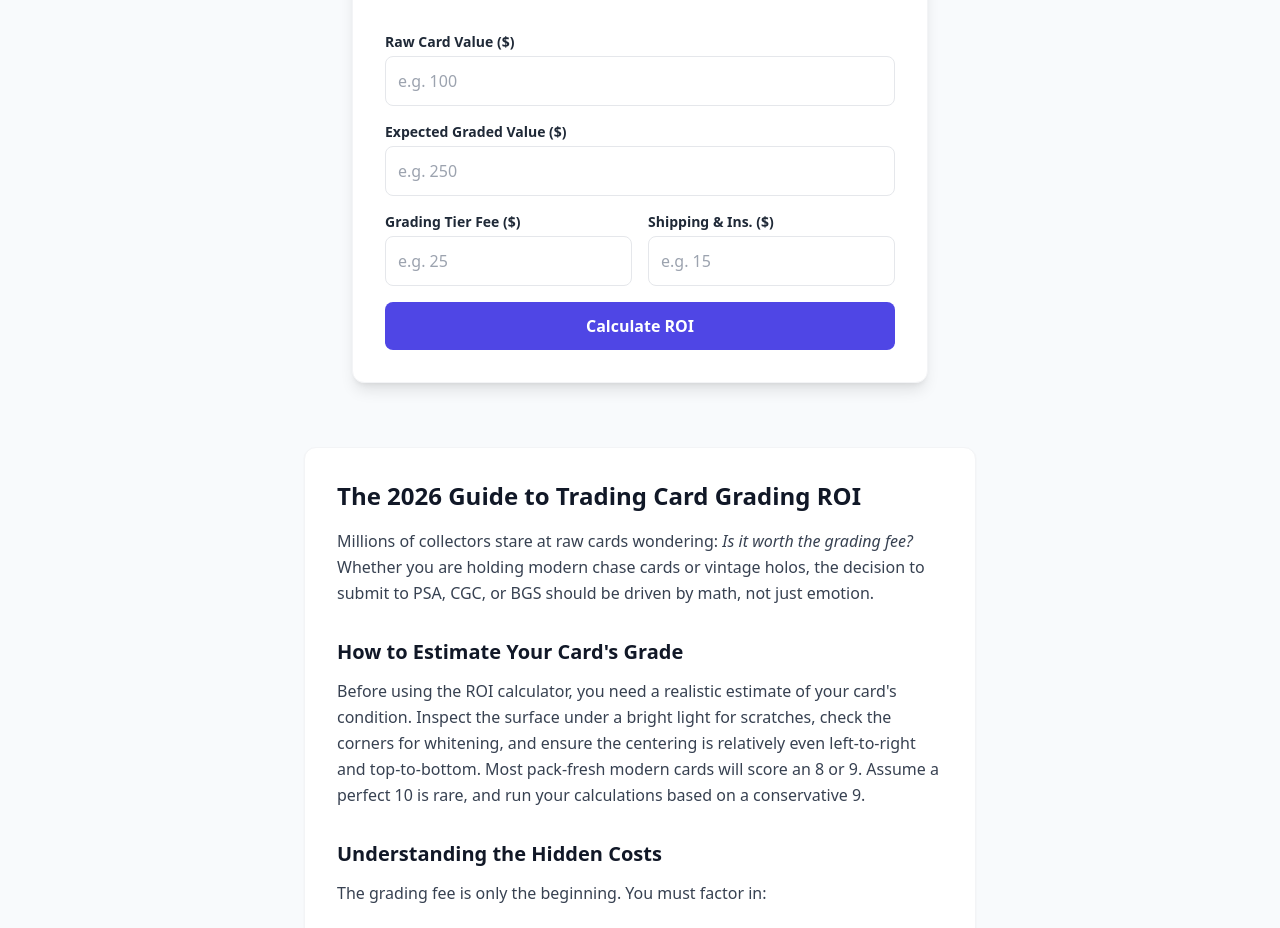
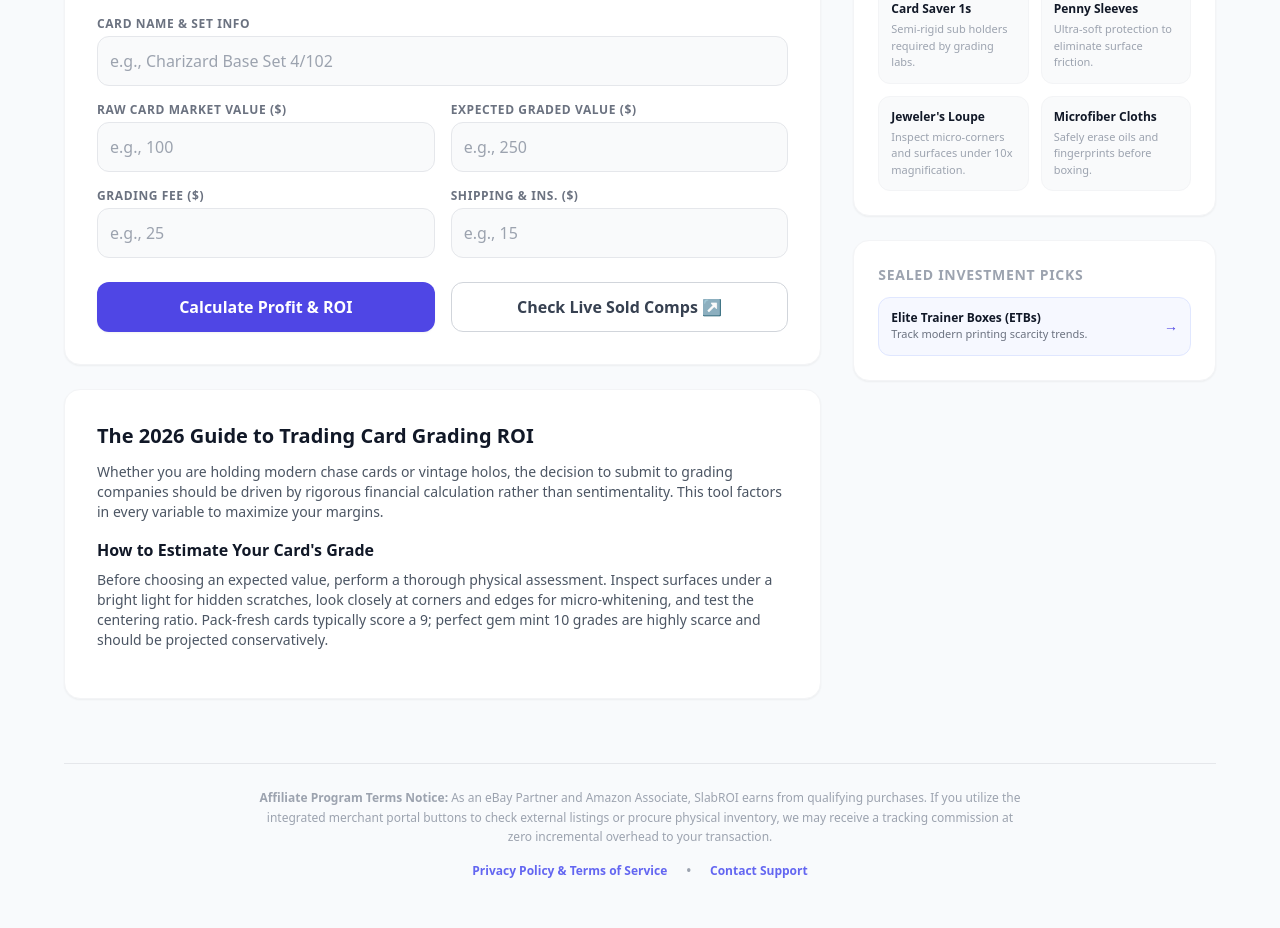
Before and after one commit to theslabroi/card-calculator, a plain HTML site: page index.html in a window 1280 px wide. Shown: the part 165-1093 px from the top of the page. Drawn offline with nearby package versions, Linux system fonts and the light colour scheme.

Commit message:
Update index.html

```diff
--- a/index.html
+++ b/index.html
@@ -3,107 +3,158 @@
 <head>
     <meta charset="UTF-8">
     <meta name="viewport" content="width=device-width, initial-scale=1.0">
-    <title>SlabROI | Trading Card Grading Calculator</title>
+    <title>SlabROI | Trading Card Grading Calculator & ROI Tool</title>
     <script src="https://cdn.tailwindcss.com"></script>
     <style>
         body { background-color: #f8fafc; }
     </style>
 </head>
-<body class="p-4 md:p-8 font-sans text-gray-800">
+<body class="p-3 md:p-8 font-sans text-gray-800">
 
-    <!-- Calculator Section -->
-    <div class="max-w-xl mx-auto bg-white p-8 rounded-xl shadow-lg border border-gray-100 mt-8">
-        <h1 class="text-3xl font-bold text-center text-indigo-600 mb-2">Grade or Hold?</h1>
-        <p class="text-center text-gray-500 mb-8">Calculate your true ROI before sending cards to PSA, CGC, or BGS.</p>
+    <div class="max-w-6xl mx-auto grid grid-cols-1 lg:grid-cols-3 gap-8 mt-4 md:mt-8">
+
+        <div class="lg:col-span-2 space-y-6">
+            <div class="bg-white p-6 md:p-8 rounded-2xl shadow-sm border border-gray-100">
+                <h1 class="text-3xl font-extrabold text-indigo-600 mb-1 tracking-tight">Grade or Hold?</h1>
+                <p class="text-gray-500 text-sm mb-6">Analyze grading fees, shipping overhead, and market comps instantly.</p>
 
                 <div class="space-y-4">
                     <div>
-                <label class="block text-sm font-semibold mb-1">Raw Card Value ($)</label>
-                <input type="number" id="rawVal" class="w-full p-3 border rounded-lg focus:ring-2 focus:ring-indigo-500 outline-none" placeholder="e.g. 100">
+                        <label class="block text-xs font-bold uppercase tracking-wider text-gray-500 mb-1">Card Name & Set Info</label>
+                        <input type="text" id="cardName" class="w-full p-3 bg-gray-50 border border-gray-200 rounded-xl focus:bg-white focus:ring-2 focus:ring-indigo-500 focus:border-indigo-500 outline-none transition-all" placeholder="e.g., Charizard Base Set 4/102">
+                    </div>
+
+                    <div class="grid grid-cols-1 md:grid-cols-2 gap-4">
+                        <div>
+                            <label class="block text-xs font-bold uppercase tracking-wider text-gray-500 mb-1">Raw Card Market Value ($)</label>
+                            <input type="number" id="rawVal" class="w-full p-3 bg-gray-50 border border-gray-200 rounded-xl focus:bg-white focus:ring-2 focus:ring-indigo-500 outline-none transition-all" placeholder="e.g., 100">
                         </div>
                         <div>
-                <label class="block text-sm font-semibold mb-1">Expected Graded Value ($)</label>
-                <input type="number" id="gradedVal" class="w-full p-3 border rounded-lg focus:ring-2 focus:ring-indigo-500 outline-none" placeholder="e.g. 250">
+                            <label class="block text-xs font-bold uppercase tracking-wider text-gray-500 mb-1">Expected Graded Value ($)</label>
+                            <input type="number" id="gradedVal" class="w-full p-3 bg-gray-50 border border-gray-200 rounded-xl focus:bg-white focus:ring-2 focus:ring-indigo-500 outline-none transition-all" placeholder="e.g., 250">
                         </div>
+                    </div>
+
                     <div class="grid grid-cols-2 gap-4">
                         <div>
-                    <label class="block text-sm font-semibold mb-1">Grading Tier Fee ($)</label>
-                    <input type="number" id="gradeFee" class="w-full p-3 border rounded-lg focus:ring-2 focus:ring-indigo-500 outline-none" placeholder="e.g. 25">
+                            <label class="block text-xs font-bold uppercase tracking-wider text-gray-500 mb-1">Grading Fee ($)</label>
+                            <input type="number" id="gradeFee" class="w-full p-3 bg-gray-50 border border-gray-200 rounded-xl focus:bg-white focus:ring-2 focus:ring-indigo-500 outline-none transition-all" placeholder="e.g., 25">
                         </div>
                         <div>
-                    <label class="block text-sm font-semibold mb-1">Shipping & Ins. ($)</label>
-                    <input type="number" id="shipFee" class="w-full p-3 border rounded-lg focus:ring-2 focus:ring-indigo-500 outline-none" placeholder="e.g. 15">
+                            <label class="block text-xs font-bold uppercase tracking-wider text-gray-500 mb-1">Shipping & Ins. ($)</label>
+                            <input type="number" id="shipFee" class="w-full p-3 bg-gray-50 border border-gray-200 rounded-xl focus:bg-white focus:ring-2 focus:ring-indigo-500 outline-none transition-all" placeholder="e.g., 15">
                         </div>
                     </div>
-            <button onclick="calculate()" class="w-full mt-4 bg-indigo-600 hover:bg-indigo-700 text-white font-bold py-3 rounded-lg transition-colors">
-                Calculate ROI
+
+                    <div class="grid grid-cols-1 md:grid-cols-2 gap-4 pt-2">
+                        <button onclick="calculate()" class="w-full bg-indigo-600 hover:bg-indigo-700 text-white font-bold py-3 px-4 rounded-xl transition-colors shadow-sm">
+                            Calculate Profit & ROI
+                        </button>
+                        <button onclick="checkEbayComps()" class="w-full bg-white border border-gray-300 hover:bg-gray-50 text-gray-700 font-semibold py-3 px-4 rounded-xl transition-colors flex items-center justify-center gap-2">
+                            Check Live Sold Comps ↗
                         </button>
                     </div>
-
-        <div id="results" class="mt-8 hidden">
-            <div class="p-5 bg-gray-50 rounded-lg border border-gray-200">
-                <div class="flex justify-between mb-2">
-                    <span class="text-gray-600">Total Investment:</span>
-                    <span id="resInvest" class="font-bold"></span>
-                </div>
-                <div class="flex justify-between mb-2">
-                    <span class="text-gray-600">Projected Profit:</span>
-                    <span id="resProfit" class="font-bold"></span>
-                </div>
-                <div class="flex justify-between mb-4">
-                    <span class="text-gray-600">ROI:</span>
-                    <span id="resROI" class="font-bold"></span>
                 </div>
 
-                <div id="verdict" class="text-center font-bold text-lg p-2 rounded text-white mt-4"></div>
+                <div id="results" class="mt-8 pt-6 border-t border-gray-100 hidden">
+                    <div class="grid grid-cols-3 gap-2 text-center mb-6">
+                        <div class="bg-gray-50 p-3 rounded-xl border border-gray-100">
+                            <span class="block text-xs text-gray-400 font-semibold uppercase tracking-wider">Total Cost</span>
+                            <span id="resInvest" class="text-lg font-bold text-gray-900"></span>
+                        </div>
+                        <div class="bg-gray-50 p-3 rounded-xl border border-gray-100">
+                            <span class="block text-xs text-gray-400 font-semibold uppercase tracking-wider">Net Profit</span>
+                            <span id="resProfit" class="text-lg font-bold"></span>
+                        </div>
+                        <div class="bg-gray-50 p-3 rounded-xl border border-gray-100">
+                            <span class="block text-xs text-gray-400 font-semibold uppercase tracking-wider">Total ROI</span>
+                            <span id="resROI" class="text-lg font-bold"></span>
+                        </div>
+                    </div>
+                    <div id="verdict" class="text-center font-black tracking-wide text-xl p-3 rounded-xl text-white shadow-sm"></div>
+
+                    <div id="pivotAdvice" class="mt-4 p-4 bg-amber-50 border border-amber-200 rounded-xl hidden">
+                        <p class="text-sm text-amber-900 font-medium">💡 <strong>Smart Reinvestment Strategy:</strong> Since grading numbers look thin on this specific card, consider redeploying that capital into sealed appreciating products like modern Elite Trainer Boxes instead of paying grading premiums.</p>
+                        <a href="https://amzn.to/4fiO1uR" target="_blank" class="inline-block mt-2 text-xs font-bold text-amber-700 hover:underline">Browse Sealed Products on Amazon &rarr;</a>
+                    </div>
+                </div>
             </div>
 
-            <div class="mt-6 space-y-3">
-                <p class="text-xs text-gray-400 text-center uppercase tracking-wider font-semibold">Sponsored Links</p>
-                <!-- REPLACE # WITH YOUR AMAZON AFFILIATE LINK -->
-                <a href="#" target="_blank" class="block text-center border-2 border-indigo-100 text-indigo-700 hover:bg-indigo-50 p-3 rounded-lg text-sm font-bold transition-colors">
-                    Buy Required Card Saver 1s & Penny Sleeves on Amazon
+            <div class="bg-white p-6 md:p-8 rounded-2xl shadow-sm border border-gray-100 prose text-gray-600 leading-relaxed max-w-none">
+                <h2 class="text-xl font-bold text-gray-900 mb-3">The 2026 Guide to Trading Card Grading ROI</h2>
+                <p class="mb-4 text-sm">Whether you are holding modern chase cards or vintage holos, the decision to submit to grading companies should be driven by rigorous financial calculation rather than sentimentality. This tool factors in every variable to maximize your margins.</p>
+
+                <h3 class="text-base font-bold text-gray-900 mt-4 mb-2">How to Estimate Your Card's Grade</h3>
+                <p class="mb-4 text-sm">Before choosing an expected value, perform a thorough physical assessment. Inspect surfaces under a bright light for hidden scratches, look closely at corners and edges for micro-whitening, and test the centering ratio. Pack-fresh cards typically score a 9; perfect gem mint 10 grades are highly scarce and should be projected conservatively.</p>
+            </div>
+        </div>
+
+        <div class="space-y-6">
+            <div class="bg-white p-6 rounded-2xl shadow-sm border border-gray-100">
+                <h2 class="text-lg font-bold text-gray-900 mb-1">Submission Essentials</h2>
+                <p class="text-xs text-gray-400 font-medium uppercase tracking-wider mb-4">Required Grading Gear</p>
+
+                <div class="grid grid-cols-2 gap-3">
+                    <a href="https://amzn.to/3PVbCYc" target="_blank" class="group block p-3 border border-gray-100 hover:border-indigo-100 bg-gray-50 hover:bg-indigo-50/30 rounded-xl transition-all">
+                        <span class="block font-bold text-xs text-gray-900 group-hover:text-indigo-600 transition-colors">Card Saver 1s</span>
+                        <span class="block text-[11px] text-gray-400 mt-1">Semi-rigid sub holders required by grading labs.</span>
                     </a>
-                <!-- REPLACE # WITH YOUR EBAY PARTNER NETWORK LINK -->
-                <a href="#" target="_blank" class="block text-center border-2 border-indigo-100 text-indigo-700 hover:bg-indigo-50 p-3 rounded-lg text-sm font-bold transition-colors">
-                    Check Recent Sold Comps on eBay
+                    <a href="https://amzn.to/4ueCPTU" target="_blank" class="group block p-3 border border-gray-100 hover:border-indigo-100 bg-gray-50 hover:bg-indigo-50/30 rounded-xl transition-all">
+                        <span class="block font-bold text-xs text-gray-900 group-hover:text-indigo-600 transition-colors">Penny Sleeves</span>
+                        <span class="block text-[11px] text-gray-400 mt-1">Ultra-soft protection to eliminate surface friction.</span>
+                    </a>
+                    <a href="https://amzn.to/3RB6Kbh" target="_blank" class="group block p-3 border border-gray-100 hover:border-indigo-100 bg-gray-50 hover:bg-indigo-50/30 rounded-xl transition-all">
+                        <span class="block font-bold text-xs text-gray-900 group-hover:text-indigo-600 transition-colors">Jeweler's Loupe</span>
+                        <span class="block text-[11px] text-gray-400 mt-1">Inspect micro-corners and surfaces under 10x magnification.</span>
+                    </a>
+                    <a href="https://amzn.to/4vir53s" target="_blank" class="group block p-3 border border-gray-100 hover:border-indigo-100 bg-gray-50 hover:bg-indigo-50/30 rounded-xl transition-all">
+                        <span class="block font-bold text-xs text-gray-900 group-hover:text-indigo-600 transition-colors">Microfiber Cloths</span>
+                        <span class="block text-[11px] text-gray-400 mt-1">Safely erase oils and fingerprints before boxing.</span>
+                    </a>
+                </div>
+            </div>
+
+            <div class="bg-white p-6 rounded-2xl shadow-sm border border-gray-100">
+                <h2 class="text-sm font-bold text-gray-400 uppercase tracking-wider mb-3">Sealed Investment Picks</h2>
+                <a href="https://amzn.to/4fiO1uR" target="_blank" class="flex items-center justify-between p-3 bg-indigo-50/50 hover:bg-indigo-50 border border-indigo-100 rounded-xl transition-colors group">
+                    <div>
+                        <span class="block text-xs font-bold text-gray-900">Elite Trainer Boxes (ETBs)</span>
+                        <span class="block text-[11px] text-gray-500">Track modern printing scarcity trends.</span>
+                    </div>
+                    <span class="text-indigo-600 font-bold group-hover:translate-x-1 transition-transform text-sm">&rarr;</span>
                 </a>
             </div>
         </div>
     </div>
 
-    <!-- Educational Content Section (Required for Affiliate Approval) -->
-    <div class="max-w-2xl mx-auto mt-16 p-8 bg-white rounded-xl shadow-sm border border-gray-100 text-gray-700 leading-relaxed">
-        <h2 class="text-2xl font-bold text-gray-900 mb-4">The 2026 Guide to Trading Card Grading ROI</h2>
-        <p class="mb-6">Millions of collectors stare at raw cards wondering: <em>Is it worth the grading fee?</em> Whether you are holding modern chase cards or vintage holos, the decision to submit to PSA, CGC, or BGS should be driven by math, not just emotion.</p>
-
-        <h3 class="text-xl font-bold text-gray-900 mt-8 mb-3">How to Estimate Your Card's Grade</h3>
-        <p class="mb-4">Before using the ROI calculator, you need a realistic estimate of your card's condition. Inspect the surface under a bright light for scratches, check the corners for whitening, and ensure the centering is relatively even left-to-right and top-to-bottom. Most pack-fresh modern cards will score an 8 or 9. Assume a perfect 10 is rare, and run your calculations based on a conservative 9.</p>
-
-        <h3 class="text-xl font-bold text-gray-900 mt-8 mb-3">Understanding the Hidden Costs</h3>
-        <p class="mb-4">The grading fee is only the beginning. You must factor in:</p>
-        <ul class="list-disc pl-6 mb-6 space-y-2">
-            <li><strong>Shipping and Insurance:</strong> Sending valuable raw cards requires proper packaging and insured transit, which often adds $15 to $30 to your total cost.</li>
-            <li><strong>Supplies:</strong> Grading companies require specific submission materials. You will need penny sleeves and semi-rigid holders to protect the cards during transit.</li>
-            <li><strong>Time Value:</strong> Bulk tiers can take months. If the market for your card is volatile, the price might drop before the slab is returned to you.</li>
-        </ul>
-
-        <h3 class="text-xl font-bold text-gray-900 mt-8 mb-3">When to Hold Raw</h3>
-        <p>If the projected profit margin is less than $20, it is often better to sell the card raw or keep it in a binder. The time, effort, and risk of a lower-than-expected grade rarely justify razor-thin margins. Check recent sold comps and let the numbers make the decision for you.</p>
-    </div>
-
-    <!-- Mandatory Legal Footer -->
-    <footer class="max-w-2xl mx-auto mt-12 pt-6 pb-12 text-center text-sm text-gray-500 border-t border-gray-200">
-        <p class="mb-3 leading-relaxed"><strong>Affiliate Disclosure:</strong> As an eBay Partner and Amazon Associate, SlabROI earns from qualifying purchases. This means we may receive a commission if you click our links and make a purchase, at no additional cost to you.</p>
-        <div class="space-x-4 mt-4 font-medium">
-            <a href="legal.html" class="text-indigo-600 hover:text-indigo-800 hover:underline transition-colors">Privacy Policy & Terms of Service</a>
-            <span>|</span>
-            <a href="mailto:theslabroi@gmail.com" class="text-indigo-600 hover:text-indigo-800 hover:underline transition-colors">Contact Us</a>
+    <footer class="max-w-6xl mx-auto mt-16 pt-6 pb-12 text-center text-xs text-gray-400 border-t border-gray-200">
+        <p class="max-w-3xl mx-auto leading-relaxed mb-4"><strong>Affiliate Program Terms Notice:</strong> As an eBay Partner and Amazon Associate, SlabROI earns from qualifying purchases. If you utilize the integrated merchant portal buttons to check external listings or procure physical inventory, we may receive a tracking commission at zero incremental overhead to your transaction.</p>
+        <div class="space-x-4 font-semibold">
+            <a href="legal.html" class="text-indigo-500 hover:underline">Privacy Policy & Terms of Service</a>
+            <span>•</span>
+            <a href="mailto:theslabroi@gmail.com" class="text-indigo-500 hover:underline">Contact Support</a>
         </div>
     </footer>
 
-    <!-- Calculator Logic -->
     <script>
+        // CONFIGURATION: Paste your base eBay Partner Network tracking URL here if you have one.
+        // If left empty, it will default to a standard, clean search string.
+        const EBAY_AFFILIATE_BASE = "";
+
+        function checkEbayComps() {
+            const rawCardName = document.getElementById('cardName').value.trim();
+            const searchString = rawCardName ? encodeURIComponent(rawCardName + " sold") : "graded+pokemon+card+psa";
+
+            let targetUrl = `https://www.ebay.com/sch/i.html?_nkw=${searchString}&LH_Sold=1&LH_Complete=1`;
+
+            // If you have a custom EPN routing string, place logic execution here
+            if(EBAY_AFFILIATE_BASE) {
+                targetUrl = EBAY_AFFILIATE_BASE + encodeURIComponent(targetUrl);
+            }
+
+            window.open(targetUrl, '_blank');
+        }
+
         function calculate() {
             const raw = parseFloat(document.getElementById('rawVal').value) || 0;
             const graded = parseFloat(document.getElementById('gradedVal').value) || 0;
@@ -118,22 +169,27 @@
 
             const profitEl = document.getElementById('resProfit');
             profitEl.innerText = '$' + profit.toFixed(2);
-            profitEl.className = profit >= 0 ? "font-bold text-green-600" : "font-bold text-red-600";
+            profitEl.className = profit >= 0 ? "text-lg font-bold text-emerald-600" : "text-lg font-bold text-rose-600";
 
             const roiEl = document.getElementById('resROI');
             roiEl.innerText = roi.toFixed(1) + '%';
-            roiEl.className = profit >= 0 ? "font-bold text-blue-600" : "font-bold text-red-600";
+            roiEl.className = profit >= 0 ? "text-lg font-bold text-indigo-600" : "text-lg font-bold text-rose-600";
 
             const verdictEl = document.getElementById('verdict');
+            const pivotModule = document.getElementById('pivotAdvice');
+
             if (profit > 50 && roi > 30) {
-                verdictEl.innerText = "STRONG GRADE";
-                verdictEl.className = "text-center font-bold text-lg p-2 rounded text-white bg-green-500 mt-4 shadow-sm";
+                verdictEl.innerText = "STRONG GRADE VERDICT";
+                verdictEl.className = "text-center font-black tracking-wide text-sm p-3 rounded-xl text-white bg-emerald-500 shadow-sm";
+                pivotModule.classList.add('hidden');
             } else if (profit > 0) {
-                verdictEl.innerText = "MARGINAL GRADE";
-                verdictEl.className = "text-center font-bold text-lg p-2 rounded text-gray-800 bg-yellow-400 mt-4 shadow-sm";
+                verdictEl.innerText = "MARGINAL RETURN EXPECTED";
+                verdictEl.className = "text-center font-black tracking-wide text-sm p-3 rounded-xl text-amber-900 bg-amber-400 shadow-sm";
+                pivotModule.classList.add('hidden');
             } else {
-                verdictEl.innerText = "HOLD RAW";
-                verdictEl.className = "text-center font-bold text-lg p-2 rounded text-white bg-red-500 mt-4 shadow-sm";
+                verdictEl.innerText = "HOLD RAW / PIVOT STRATEGY";
+                verdictEl.className = "text-center font-black tracking-wide text-sm p-3 rounded-xl text-white bg-rose-500 shadow-sm";
+                pivotModule.classList.remove('hidden'); // Displays the ETB alternative recommendation box
             }
 
             document.getElementById('results').classList.remove('hidden');
```
Lines whose indentation alone changed are shown as unchanged.
